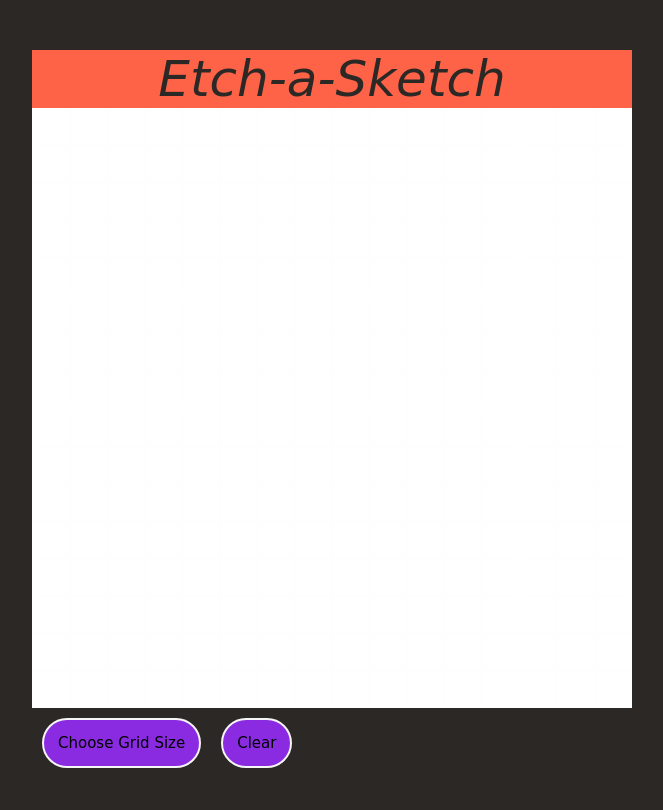
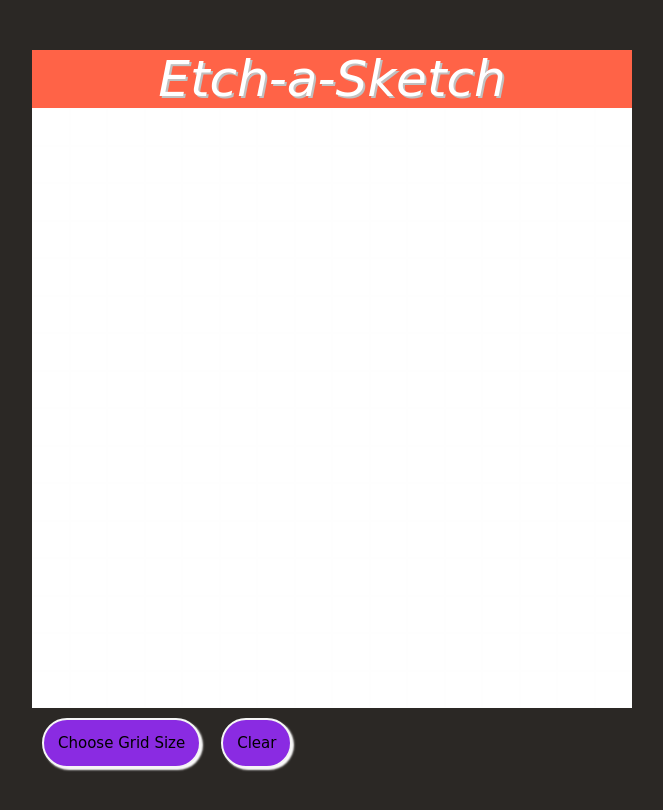
Before and after one commit to vikasAWA/etch-a-sketch, a plain HTML site: page index.html in a window 1280 px wide. Shown: the whole page, without its empty margins (308-971 px from the left). Drawn offline with Linux system fonts and the light colour scheme.

Commit message:
Added shadowing to the Title and buttons

```diff
--- a/style.css
+++ b/style.css
@@ -18,6 +18,7 @@ body {
     background-color: #FFFFFF;
     display: flex;
     flex-flow: wrap;
+
 }
 
 .container > div {
@@ -34,6 +35,7 @@ button {
     background-color: blueviolet;
     border: 2px solid whitesmoke;
     font-family: cursive;
+    box-shadow: 2px 2px 2px #fefefe;
 }
 
 .title {
@@ -42,6 +44,7 @@ button {
     font-family: cursive;
     background-color: tomato;
     text-align: center;
-    color: rgb(43, 40, 37);;
+    color: white;
+    text-shadow: 2px 2px silver;
 
 }
```
